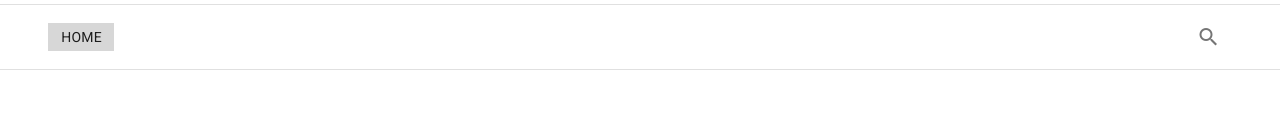
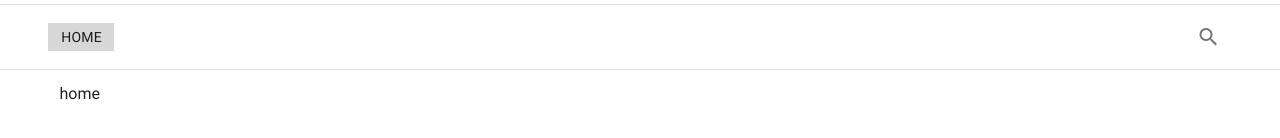
Before and after one commit to Jarek1725/news-website, a Vue app in the folder client/: page / in a window 1280 px wide. Shown: the part 202-340 px from the top of the page. Built offline with nearby package versions, Linux system fonts and the light colour scheme.

Commit message:
added view

```diff
--- a/client/src/App.vue
+++ b/client/src/App.vue
@@ -3,18 +3,22 @@
     <core-app-bar/>
 
     <core-drawer/>
+
+    <core-view/>
   </v-app>
 </template>
 
 <script>
 import CoreAppBar from '@/components/core/AppBar';
 import CoreDrawer from '@/components/core/Drawer';
+import CoreView from '@/components/core/View';
 
 export default {
   name: 'App',
   components: {
     CoreAppBar,
     CoreDrawer,
+    CoreView,
   }
 };
 </script>
--- /dev/null
+++ b/client/src/components/core/View.vue
@@ -0,0 +1,17 @@
+<template>
+    <v-main>
+        <v-container>
+            <router-view></router-view>
+        </v-container>
+    </v-main>
+</template>
+
+<script>
+export default {
+    name: 'CoreView',
+}
+</script>
+
+<style>
+
+</style>
```
